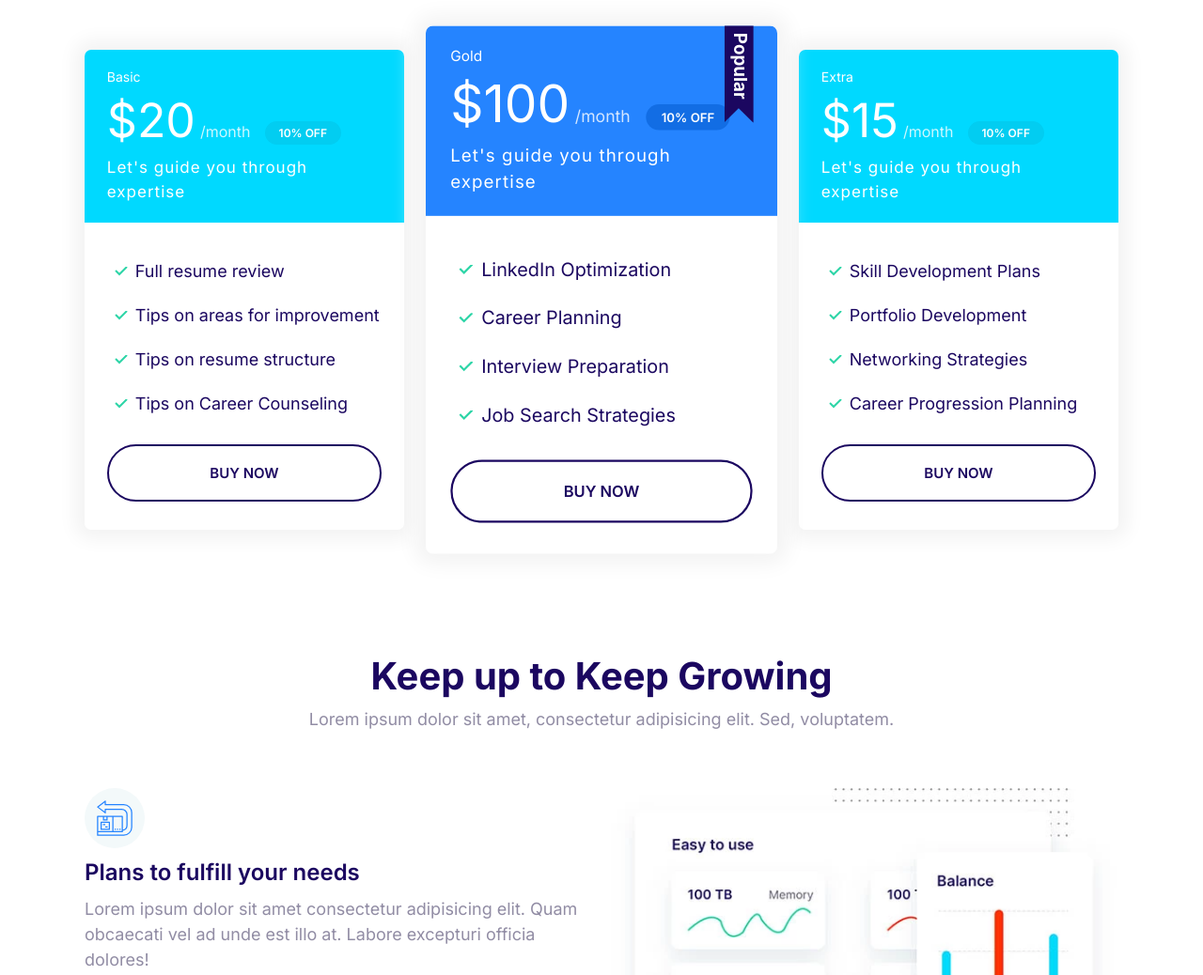
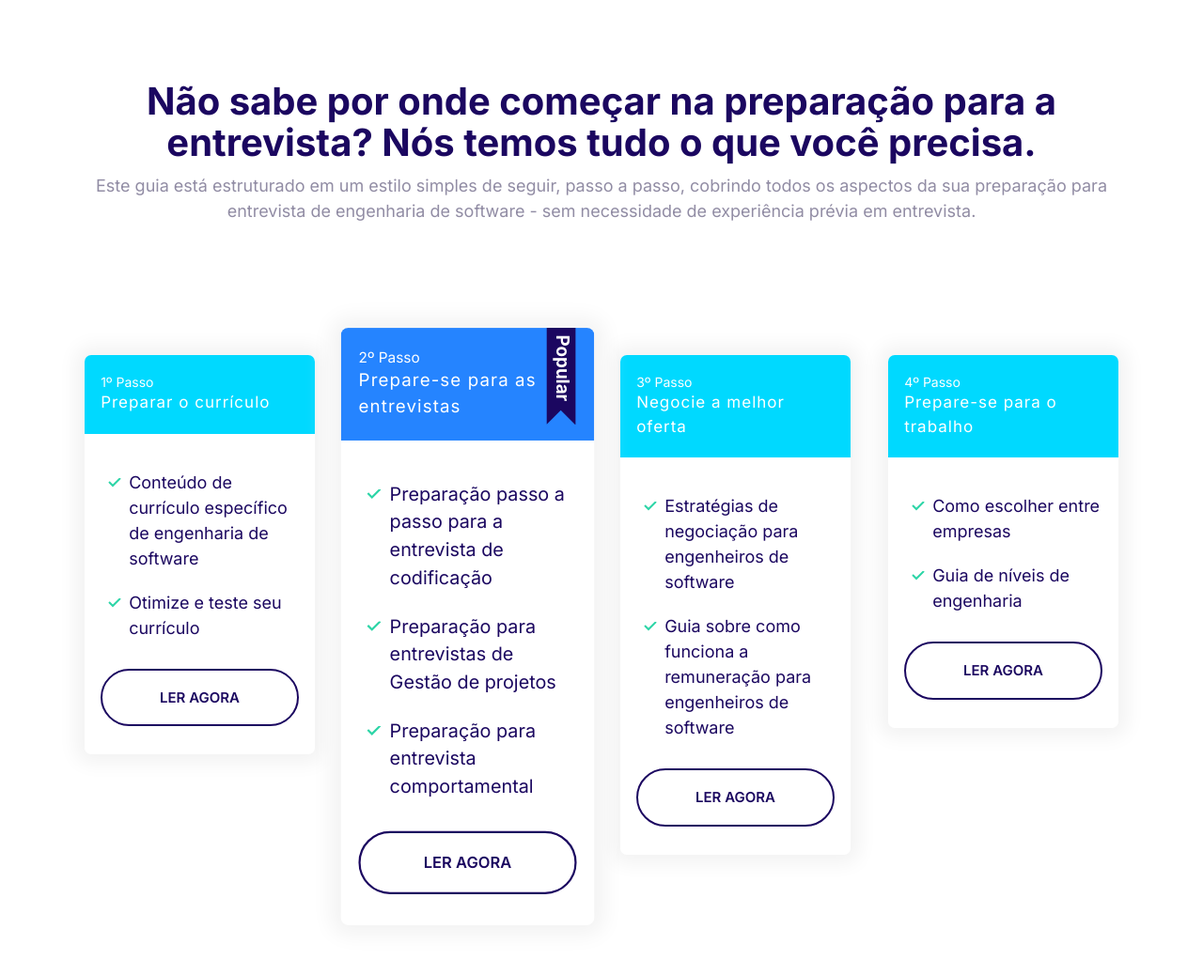
Before and after one commit to helenapedro/Expertise, a website built with Parcel: page index.html in a window 1280 px wide. Shown: the part 1258-2296 px from the top of the page at 94% size. Built offline with nearby package versions, Linux system fonts and the light colour scheme.

Commit message:
new commit

```diff
--- a/css/styles.css
+++ b/css/styles.css
@@ -506,6 +506,12 @@ a {
   }
 }
 
+@media screen and (min-width: 1024px) {
+  .grid--1x4 {
+    grid-template-columns: repeat(4, 1fr);
+  }
+}
+
 /* Testimonials */
 .testimonial {
   padding: 3rem;
--- a/index.html
+++ b/index.html
@@ -30,10 +30,10 @@
           <use href="images/sprite.svg#menu"></use>
         </svg>
         <ul class="list nav__list collapsible__content">
-          <li class="nav__item"><a href="#">About</a></li>
-          <li class="nav__item"><a href="#">Areas</a></li>
-          <li class="nav__item"><a href="#">Staff</a></li>
-          <li class="nav__item"><a href="#">Pricing</a></li>
+          <li class="nav__item"><a href="#">Geral</a></li>
+          <li class="nav__item"><a href="#">Entrevistas</a></li>
+          <li class="nav__item"><a href="#">Comunidades</a></li>
+          <li class="nav__item"><a href="#">Mais</a></li>
         </ul>
       </nav>
     </header>
@@ -87,71 +87,95 @@
         <li>Extra $15</li>
       </ul>
     </section>
+    <section data-aos="fade-up" class="block container">
+      <header class="block__header">
+        <h2>
+          Não sabe por onde começar na preparação para a entrevista? Nós temos
+          tudo o que você precisa.
+        </h2>
+        <p>
+          Este guia está estruturado em um estilo simples de seguir, passo a
+          passo, cobrindo todos os aspectos da sua preparação para entrevista de
+          engenharia de software - sem necessidade de experiência prévia em
+          entrevista.
+        </p>
+      </header>
+    </section>
     <section data-aos="fade-up" class="block container block-plans">
-      <div class="grid grid--1x3">
+      <div class="grid grid--1x4">
         <div class="plan">
           <div class="card card--secondary">
             <header class="card__header">
-              <h3 class="plan__name">Basic</h3>
-              <span class="plan__price">$20</span>
-              <span class="plan__billing-cycle">/month</span>
-              <span class="badge badge--secondary badge--small">10% OFF</span>
-              <span class="plan__description"
-                >Let's guide you through expertise</span
-              >
+              <h3 class="plan__name">1º Passo</h3>
+              <span class="plan__description">Preparar o currículo</span>
             </header>
             <div class="card__body">
               <ul class="list list--tick">
-                <li class="list__item">Full resume review</li>
-                <li class="list__item">Tips on areas for improvement</li>
-                <li class="list__item">Tips on resume structure</li>
-                <li class="list__item">Tips on Career Counseling</li>
+                <li class="list__item">
+                  Conteúdo de currículo específico de engenharia de software
+                </li>
+                <li class="list__item">Otimize e teste seu currículo</li>
               </ul>
-              <button class="btn btn--outline btn--block">Buy Now</button>
+              <button class="btn btn--outline btn--block">Ler Agora</button>
             </div>
           </div>
         </div>
         <div class="plan plan--popular">
           <div class="card card--primary">
             <header class="card__header">
-              <h3 class="plan__name">Gold</h3>
-              <span class="plan__price">$100</span>
-              <span class="plan__billing-cycle">/month</span>
-              <span class="badge badge--primary badge--small">10% OFF</span>
+              <h3 class="plan__name">2º Passo</h3>
               <span class="plan__description"
-                >Let's guide you through expertise</span
+                >Prepare-se para as entrevistas</span
               >
             </header>
             <div class="card__body">
               <ul class="list list--tick">
-                <li class="list__item">LinkedIn Optimization</li>
-                <li class="list__item">Career Planning</li>
-                <li class="list__item">Interview Preparation</li>
-                <li class="list__item">Job Search Strategies</li>
+                <li class="list__item">
+                  Preparação passo a passo para a entrevista de codificação
+                </li>
+                <li class="list__item">
+                  Preparação para entrevistas de Gestão de projetos
+                </li>
+                <li class="list__item">
+                  Preparação para entrevista comportamental
+                </li>
               </ul>
-              <button class="btn btn--outline btn--block">Buy Now</button>
+              <button class="btn btn--outline btn--block">Ler Agora</button>
             </div>
           </div>
         </div>
         <div class="plan">
           <div class="card card--secondary">
             <header class="card__header">
-              <h3 class="plan__name">Extra</h3>
-              <span class="plan__price">$15</span>
-              <span class="plan__billing-cycle">/month</span>
-              <span class="badge badge--secondary badge--small">10% OFF</span>
-              <span class="plan__description"
-                >Let's guide you through expertise</span
-              >
+              <h3 class="plan__name">3º Passo</h3>
+              <span class="plan__description">Negocie a melhor oferta</span>
             </header>
             <div class="card__body">
               <ul class="list list--tick">
-                <li class="list__item">Skill Development Plans</li>
-                <li class="list__item">Portfolio Development</li>
-                <li class="list__item">Networking Strategies</li>
-                <li class="list__item">Career Progression Planning</li>
+                <li class="list__item">
+                  Estratégias de negociação para engenheiros de software
+                </li>
+                <li class="list__item">
+                  Guia sobre como funciona a remuneração para engenheiros de
+                  software
+                </li>
               </ul>
-              <button class="btn btn--outline btn--block">Buy Now</button>
+              <button class="btn btn--outline btn--block">Ler Agora</button>
+            </div>
+          </div>
+        </div>
+        <div class="plan">
+          <div class="card card--secondary">
+            <header class="card__header">
+              <h3 class="plan__name">4º Passo</h3>
+              <span class="plan__description">Prepare-se para o trabalho</span>
+            </header>
+            <div class="card__body">
+              <ul class="list list--tick">
+                <li class="list__item">Como escolher entre empresas</li>
+                <li class="list__item">Guia de níveis de engenharia</li>
+              </ul>
+              <button class="btn btn--outline btn--block">Ler Agora</button>
             </div>
           </div>
         </div>
@@ -462,7 +486,7 @@
         </section>
         <div class="footer__brand">
           <img src="images/logo.svg" alt="" />
-          <p class="footer__copyright">Copyright 2023 Helena Pedro</p>
+          <p class="footer__copyright">Copyright 2023 Expertise</p>
         </div>
       </div>
     </footer>
```
